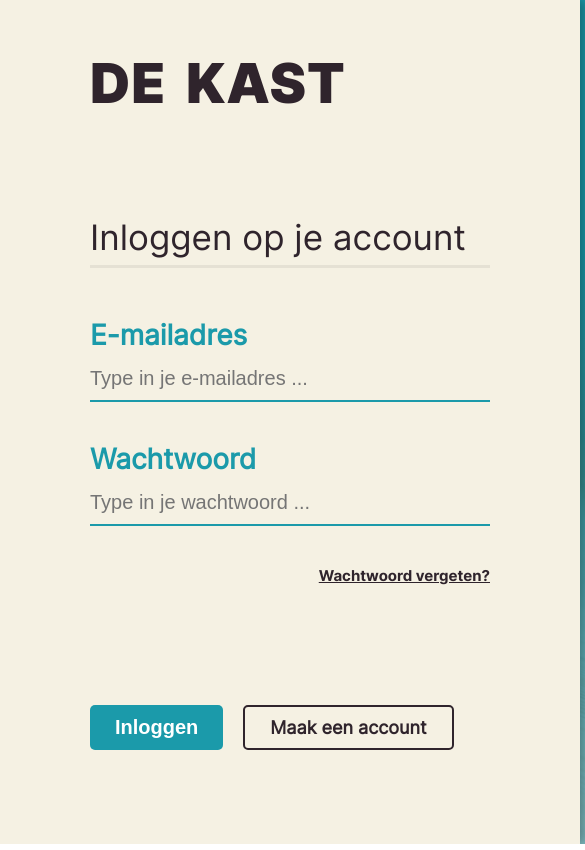
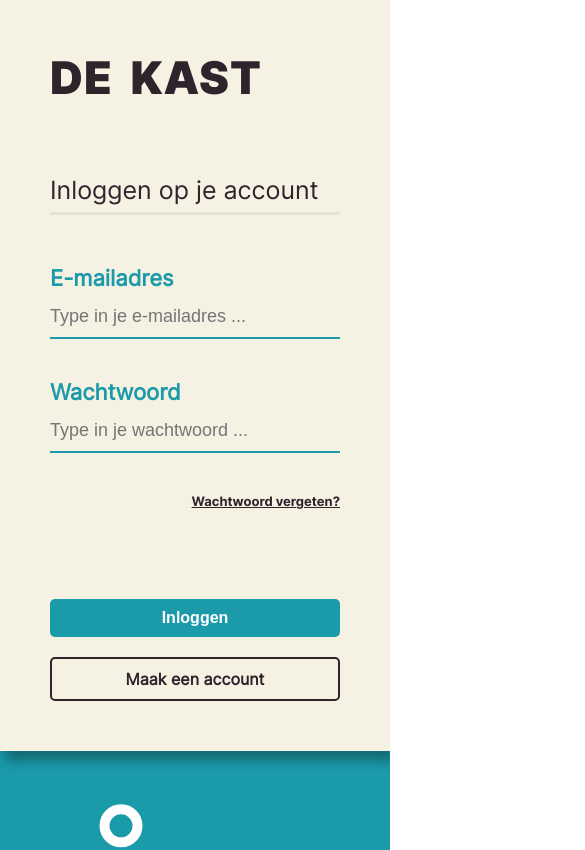
Before and after one commit to AngelovanOsch1/DeKast, an Angular app in the folder DeKast/: page /login in a window 390 px wide. Shown: the top 850 px of the page, 585 px wide, since content can reach past the window. Built offline with nearby package versions, Linux system fonts and the light colour scheme.

Commit message:
login page responsive

```diff
--- a/DeKast/src/app/login/login.component.scss
+++ b/DeKast/src/app/login/login.component.scss
@@ -3,17 +3,36 @@
 section.login{
     display: flex;
     height: 100vh;
+    overflow-x: hidden;
+    @media (max-width: 750px) {
+        height: fit-content;
+        flex-direction: column;
+    }
     .form-side{
         width: 35%;
         min-width: 400px;
         padding: 70px 120px;
         background-color: var(--color1);
-        box-shadow: 5px 0 10px rgba(0, 0, 0, 0.3);
+        box-shadow: 5px 10px 10px rgba(0, 0, 0, 0.3);
         z-index: 5;
 
         @media (max-width: 1400px) {
             width: 60%;
             padding: 50px 90px;
+        }
+        @media (max-width: 1200px) {
+            padding: 50px;
+        }
+        @media (max-width: 1000px) {
+            width: 70%;
+        }
+        @media (max-width: 750px) {
+            width: auto;
+            min-width: auto;
+            height: fit-content;
+        }
+        @media (max-width: 350px) {
+            padding: 30px;
         }
         .titel{
             font-family: interBlack;
@@ -21,6 +40,9 @@ section.login{
             font-size: 55px;
             word-spacing: 7.5px;
             letter-spacing: 1px;
+            @media (max-width: 450px) {
+                font-size: 45px;
+            }
         }
         .secondary-title{
             margin-top: 100px;
@@ -28,6 +50,13 @@ section.login{
             font-size: 35px;
             padding-bottom: 7px;
             border-bottom: 3px solid #0001;
+            @media (max-width: 600px) {
+                font-size: 30px;
+                margin-top: 70px;
+            }
+            @media (max-width: 450px) {
+                font-size: 25px;
+            }
         }
         form{
             display: flex;
@@ -42,6 +71,9 @@ section.login{
                     font-weight: 600;
                     font-size: 28px;
                     color: var(--primary);
+                    @media (max-width: 600px){
+                        font-size: 22px;
+                    }
                 }
                 input{
                     border: none;
@@ -51,6 +83,9 @@ section.login{
                     font-size: 20px;
                     border-bottom: 2px solid var(--primary);
                     color: var(--color2);
+                    @media (max-width: 600px){
+                        font-size: 18px;
+                    }
                 }
             }
             a.reset-pass{
@@ -59,11 +94,21 @@ section.login{
                 color: var(--color2);
                 font-family: interBold;
                 &:hover{opacity: 0.6;}
+                @media (max-width: 450px) {
+                    font-size: 13px;
+                }
             }
             .button-container{
                 margin-top: 100px;
                 display: flex;
                 gap: 20px;
+                text-align: center;
+                @media (max-width: 600px) {
+                    margin-top: 70px;
+                }
+                @media (max-width: 450px) {
+                    flex-direction: column;
+                }
                 input[type="submit"]{
                     background-color: var(--primary);
                     border-radius: 5px;
@@ -76,6 +121,9 @@ section.login{
                     transition: 0.5s ease;
                     &:hover{
                         background-color: var(--color2);
+                    }
+                    @media (max-width: 600px){
+                        font-size: 16px;
                     }
                 }
                 a.ghost-btn{
@@ -108,6 +156,9 @@ section.login{
                             width: 100%;
                         }
                     }
+                    @media (max-width: 600px){
+                        font-size: 16px;
+                    }
                 }
             }
         }
@@ -122,6 +173,20 @@ section.login{
         @media (max-width: 1400px) {
             width: 40%;
             padding: 50px 90px;
+        }
+        @media (max-width: 1200px) {
+            padding: 50px;
+        }
+        @media (max-width: 1000px) {
+            width: 30%;
+        }
+        @media (max-width: 750px) {
+            width: fit-content;
+            height: fit-content;
+            width: auto;
+        }
+        @media (max-width: 350px) {
+            padding: 50px 30px;
         }
         &::before{
             content: '';
@@ -143,6 +208,9 @@ section.login{
             @media (max-width: 1200px) {
                 font-size: 40px;
             }
+            @media (max-width: 1000px) {
+                font-size: 35px;
+            }
         }
         p{
             font-family: interLight;
@@ -151,8 +219,11 @@ section.login{
             min-width: 400px;
             @media (max-width: 1200px) {
                 font-size: 22px;
-                min-width: none;
-
+                min-width: auto;
+                width: 100%;
+            }
+            @media (max-width: 1000px) {
+                font-size: 18px;
             }
         }
     }
--- a/DeKast/src/styles.scss
+++ b/DeKast/src/styles.scss
@@ -22,6 +22,10 @@ p {
 div{
   font-family: interRegular;
   color: var(--color2);
+}
+::selection{
+  background-color: var(--primary);
+  color: #fff;
 }
 
 @font-face {
```
